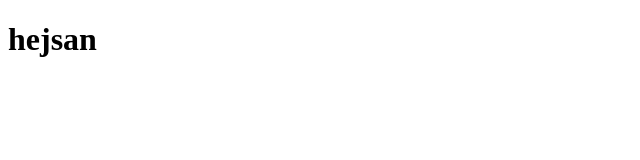
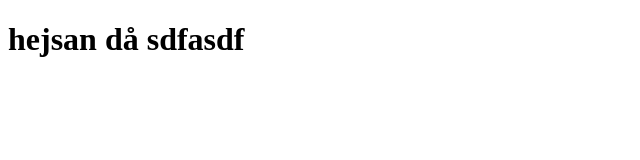
Before and after one commit to Andreas-Zocom/MittProjekt, a plain HTML site: page index.html in a window 1280 px wide. Shown: the whole page, without its empty margins (0-640 px from the left). Drawn offline with Linux system fonts and the light colour scheme.

Commit message:
second commit

```diff
--- a/index.html
+++ b/index.html
@@ -6,6 +6,6 @@
     <title>Document</title>
   </head>
   <body>
-    <h1>hejsan</h1>
+    <h1>hejsan då sdfasdf</h1>
   </body>
 </html>
```
